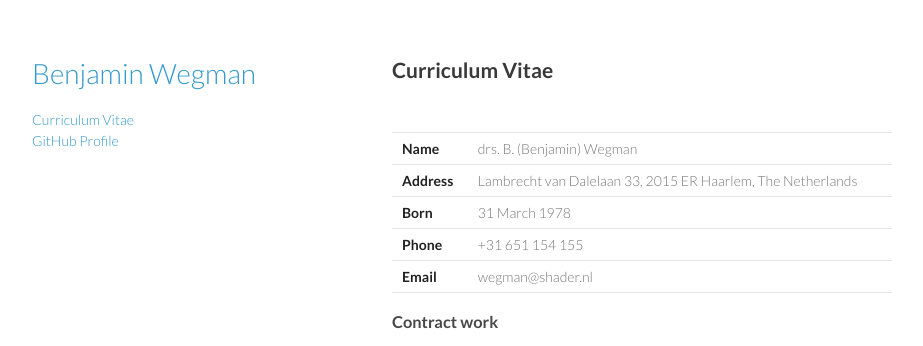
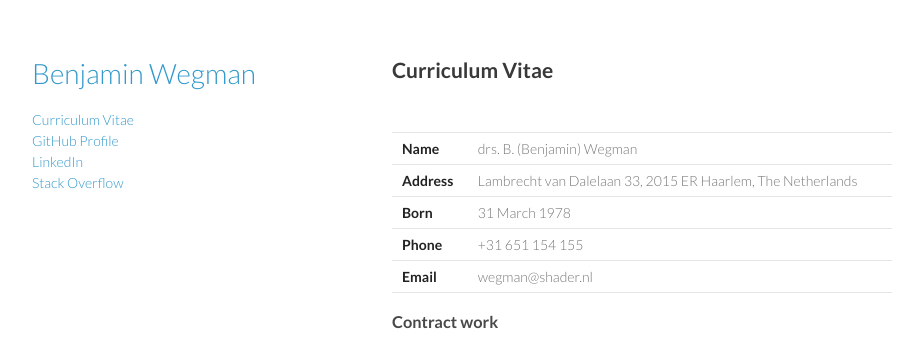
Before and after one commit to bwegman/bwegman.github.io, a Jekyll site: the page built from curriculum-vitae/index.md, in a window 1280 px wide. Shown: the top 346 px of the page, without its empty margins (178-1101 px from the left). Built offline with Jekyll 4.4.1, drawn with Linux system fonts in a browser that asks for light colours; Markdown is read by kramdown in place of the engine named in the settings.

Commit message:
Added LinkedIn and Stack Overflow profile links

```diff
--- a/_layouts/default.html
+++ b/_layouts/default.html
@@ -30,6 +30,8 @@
         <p class="view">
           <a href="/curriculum-vitae">Curriculum Vitae</a>
           <a href="https://github.com/bwegman">GitHub Profile</a>
+          <a href="http://nl.linkedin.com/in/bwegman">LinkedIn</a>
+          <a href="http://stackoverflow.com/users/99603/benjamin-wegman">Stack Overflow</a>
         </p>
 
       </header>
```
